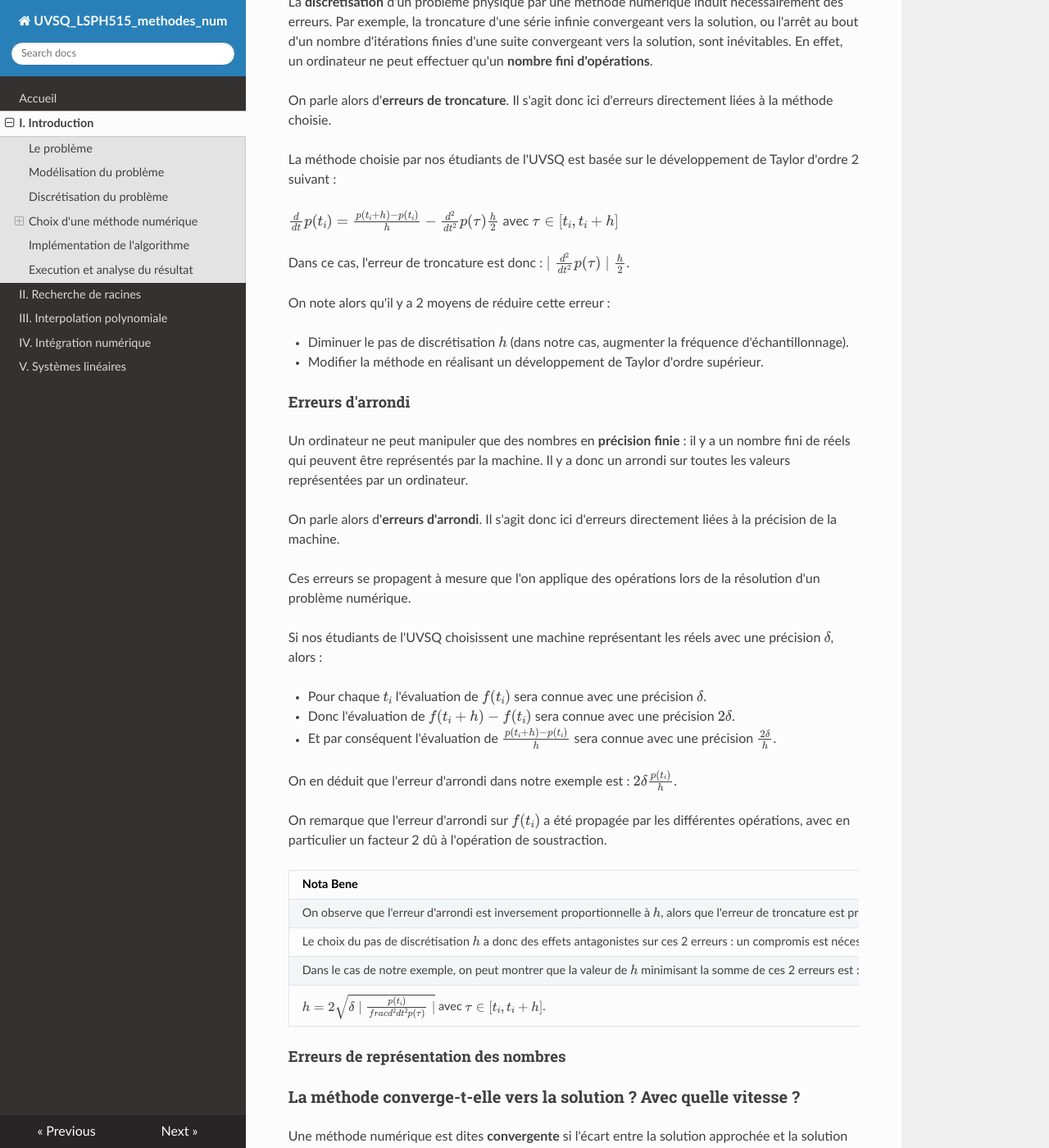
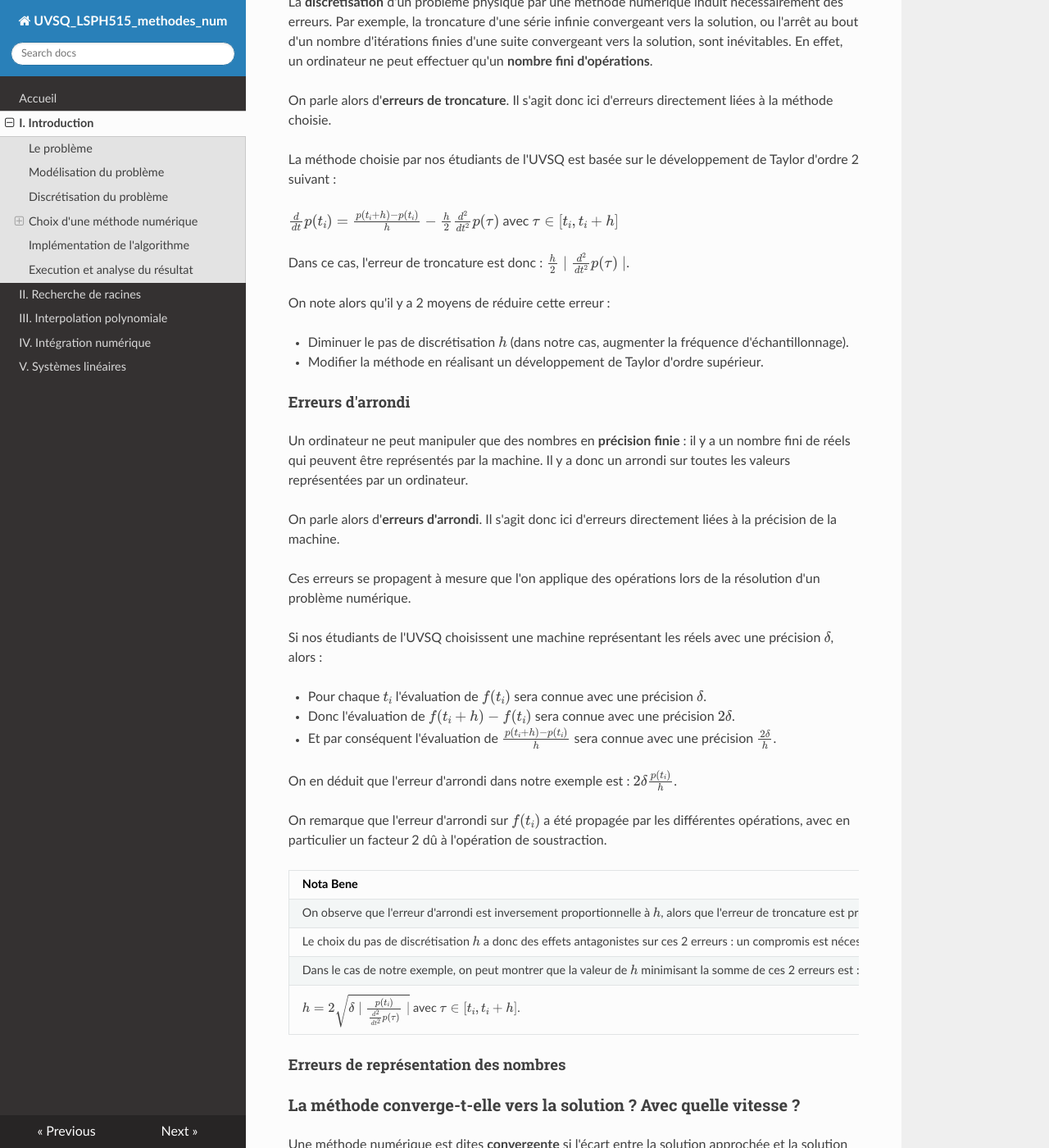
Before and after one commit to NicOudart/UVSQ_LSPH515_methodes_num, an MkDocs documentation site: the page built from docs/Chap1_Introduction.md, in a window 1280 px wide and 1400 px high, scrolled down 3244 px. Shown: the whole window at 82% size. Built offline with MkDocs 1.6.1, drawn with Linux system fonts in a browser that asks for light colours; nearby versions of some CDN libraries.

Commit message:
-Minor fix of Chapter 1.

```diff
--- a/docs/Chap1_Introduction.md
+++ b/docs/Chap1_Introduction.md
@@ -114,9 +114,9 @@ Il s'agit donc ici d'erreurs directement liées à la méthode choisie.
 
 La méthode choisie par nos étudiants de l'UVSQ est basée sur le développement de Taylor d'ordre 2 suivant :
 
-$\frac{d}{dt} p(t_i) = \frac{p(t_i+h)-p(t_i)}{h} - \frac{d^2}{dt^2} p(\tau) \frac{h}{2}$ avec $\tau \in [t_i,t_i+h]$
+$\frac{d}{dt} p(t_i) = \frac{p(t_i+h)-p(t_i)}{h} - \frac{h}{2} \frac{d^2}{dt^2} p(\tau)$ avec $\tau \in [t_i,t_i+h]$
 
-Dans ce cas, l'erreur de troncature est donc : $\mid \frac{d^2}{dt^2} p(\tau) \mid \frac{h}{2}$.
+Dans ce cas, l'erreur de troncature est donc : $\frac{h}{2} \mid \frac{d^2}{dt^2} p(\tau) \mid$.
 
 On note alors qu'il y a 2 moyens de réduire cette erreur :
 
@@ -151,7 +151,7 @@ On remarque que l'erreur d'arrondi sur $f(t_i)$ a été propagée par les diffé
 |On observe que l'erreur d'arrondi est inversement proportionnelle à $h$, alors que l'erreur de troncature est proportionnelle à $h$.|
 |Le choix du pas de discrétisation $h$ a donc des effets antagonistes sur ces 2 erreurs : un compromis est nécessaire.|
 |Dans le cas de notre exemple, on peut montrer que la valeur de $h$ minimisant la somme de ces 2 erreurs est :|
-|$h = 2 \sqrt{\delta \mid \frac{p(t_i)}{frac{d^2}{dt^2} p(\tau)} \mid}$ avec $\tau \in [t_i,t_i+h]$.|
+|$h = 2 \sqrt{\delta \mid \frac{p(t_i)}{\frac{d^2}{dt^2} p(\tau)} \mid}$ avec $\tau \in [t_i,t_i+h]$.|
 
 #### Erreurs de représentation des nombres
 
```
